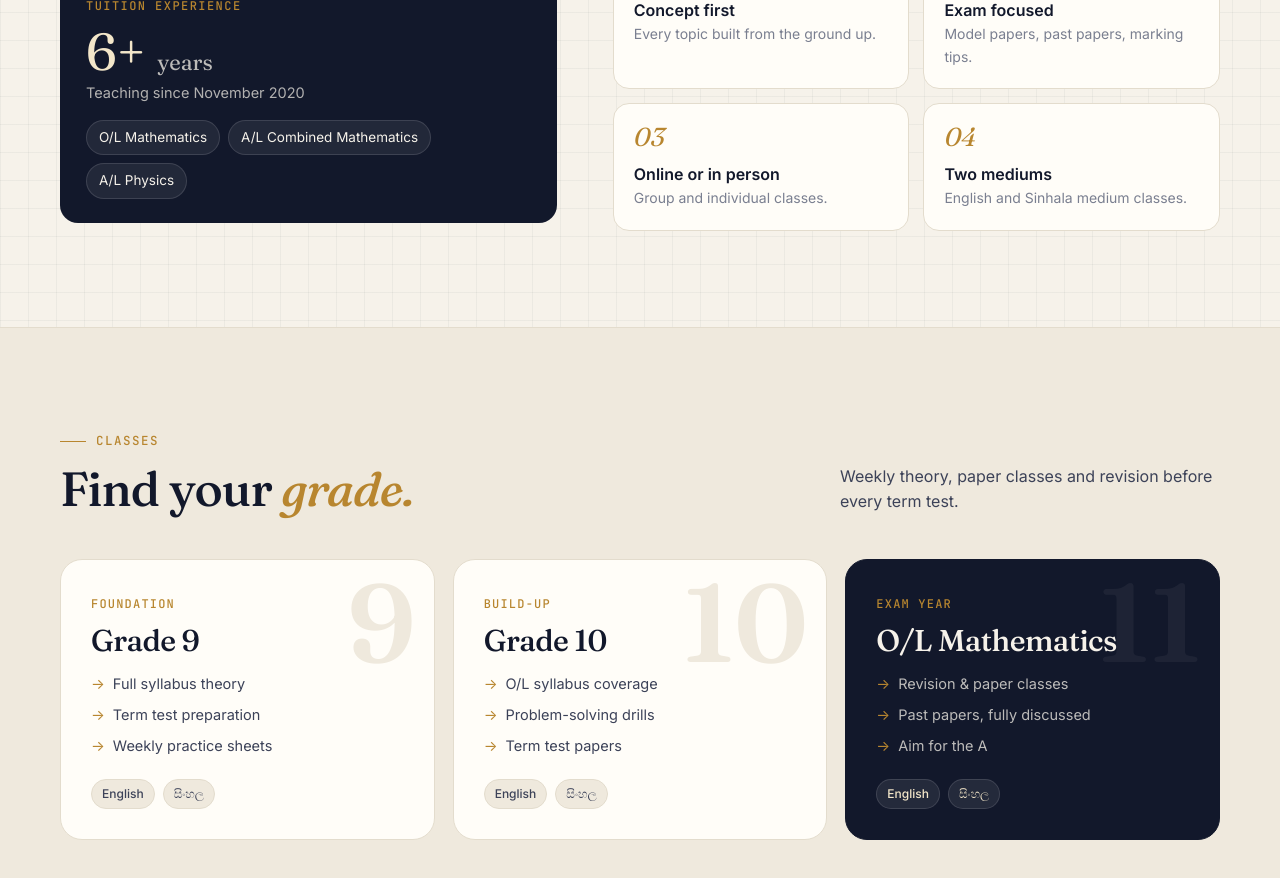
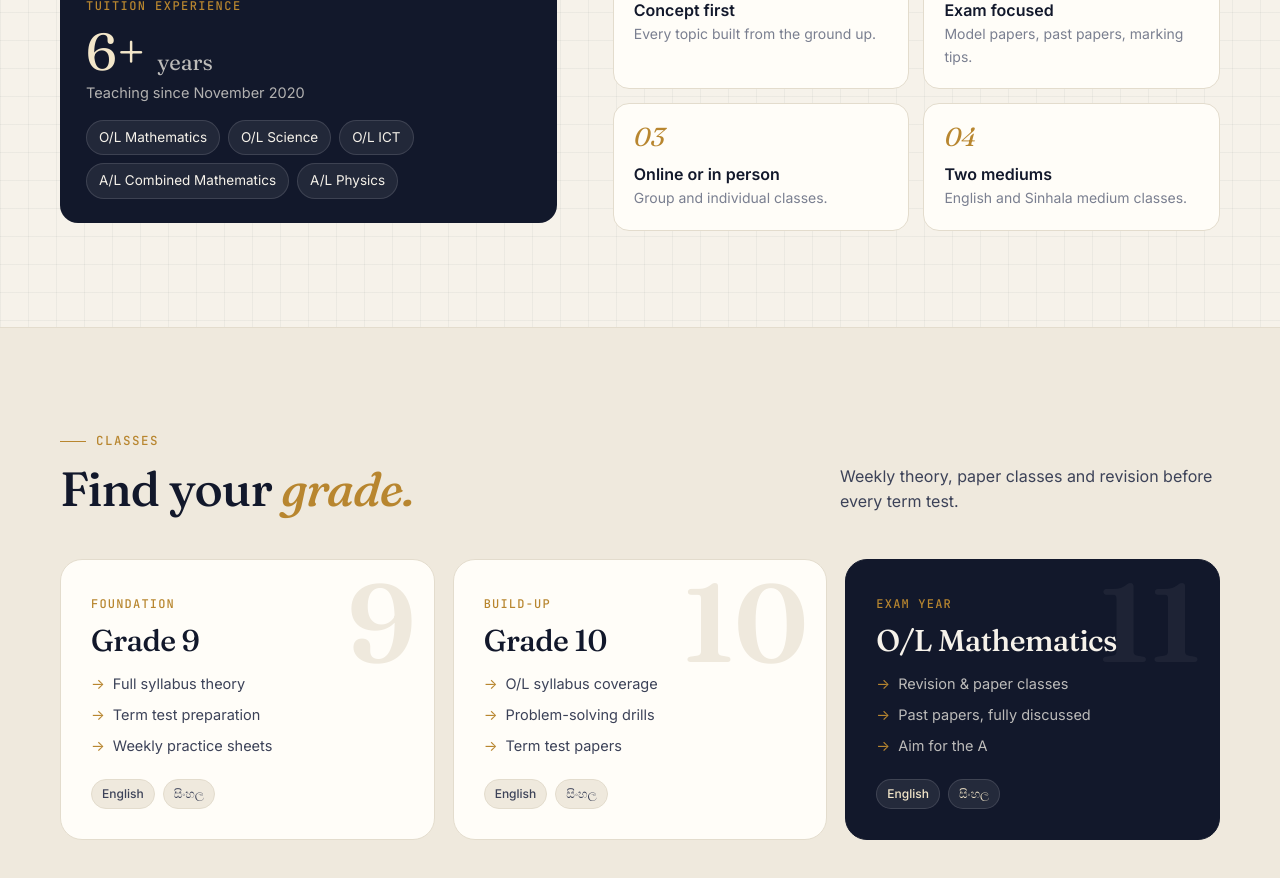
Before and after one commit to chala2001/chalaka-maths-tuition, a React (Vite) app: page / in a window 1280 px wide. Shown: the part 1500-2378 px from the top of the page. Built offline with nearby package versions, Linux system fonts and the light colour scheme.

Commit message:
Add O/L Science and ICT to tuition experience

```diff
--- a/src/pages/Home.tsx
+++ b/src/pages/Home.tsx
@@ -95,6 +95,8 @@ export default function Home() {
               <p>Teaching since November 2020</p>
               <ul>
                 <li>O/L Mathematics</li>
+                <li>O/L Science</li>
+                <li>O/L ICT</li>
                 <li>A/L Combined Mathematics</li>
                 <li>A/L Physics</li>
               </ul>
```
